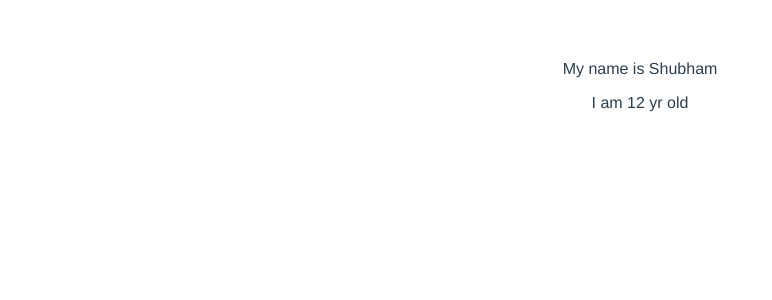
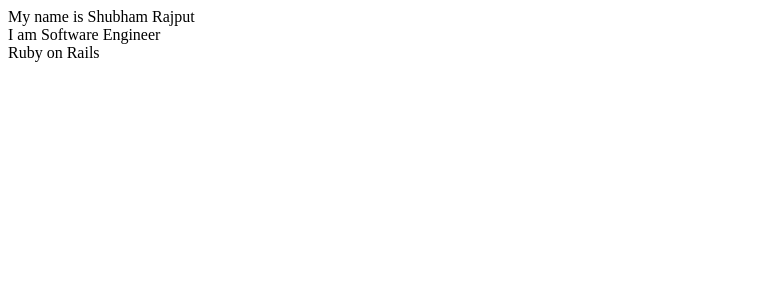
Before and after one commit to GeekShubhamRajput/Vue-JS, a Vue app: page / in a window 1280 px wide. Shown: the top 300 px of the page, without its empty margins (0-772 px from the left). Built offline with nearby package versions, Linux system fonts and the light colour scheme.

Commit message:
Binding HTML II

```diff
--- a/src/App.vue
+++ b/src/App.vue
@@ -1,30 +1,20 @@
 <template>
-  <p>My name is {{ name }}</p>
-  <p>I am {{ age }} yr old</p>
+  <div> My name is {{ name }} </div>
+  <div> I am {{ designation }} </div>
+  <div v-text="technologies"> </div>
 </template>
 
 <script>
 
-  export default {
+  export default{
     name: "App",
     data(){
       return{
-        name: "Shubham",
-        age: 12,
+        name: "Shubham Rajput",
+        designation: "Software Engineer",
+        technologies: 'Ruby on Rails',
       };
     },
   };
 
 </script>
-
-
-<style>
-  #app {
-    font-family: Avenir, Helvetica, Arial, sans-serif;
-    -webkit-font-smoothing: antialiased;
-    -moz-osx-font-smoothing: grayscale;
-    text-align: center;
-    color: #2c3e50;
-    margin-top: 60px;
-  }
-</style>
```
